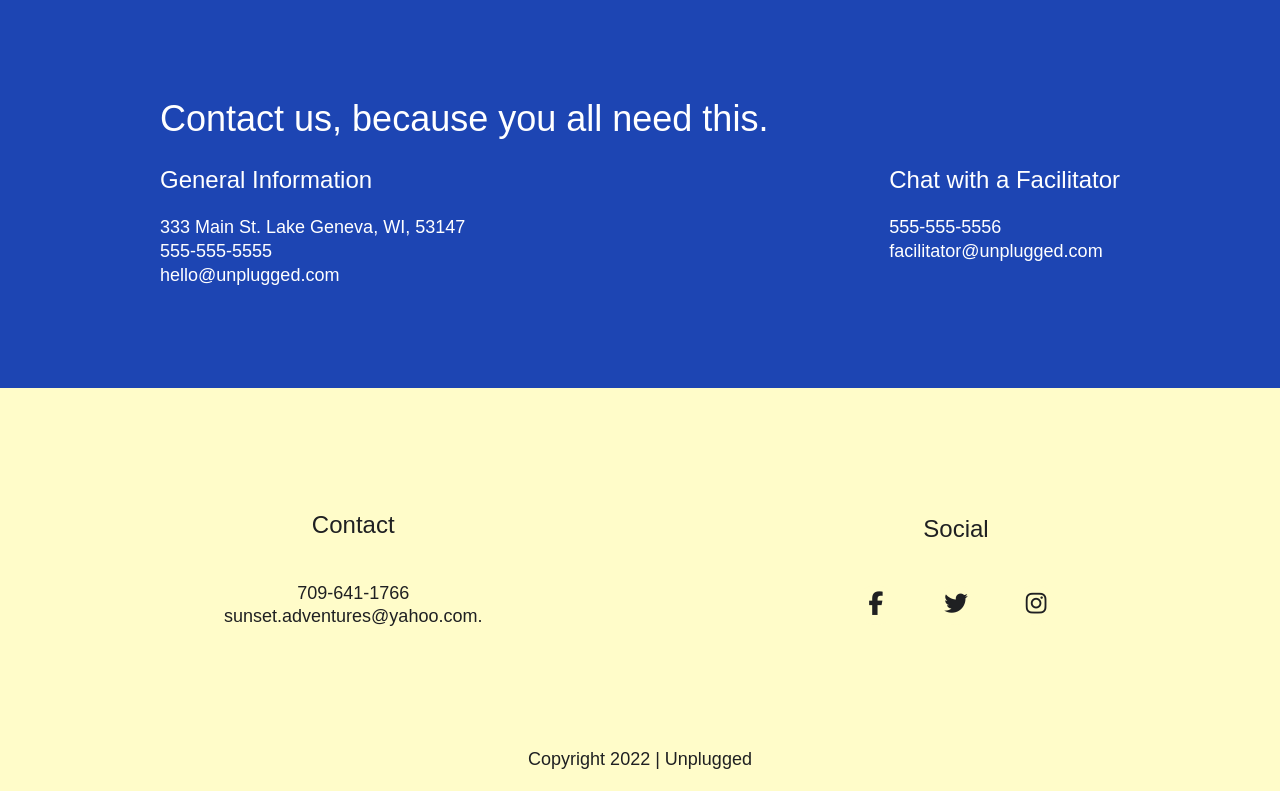
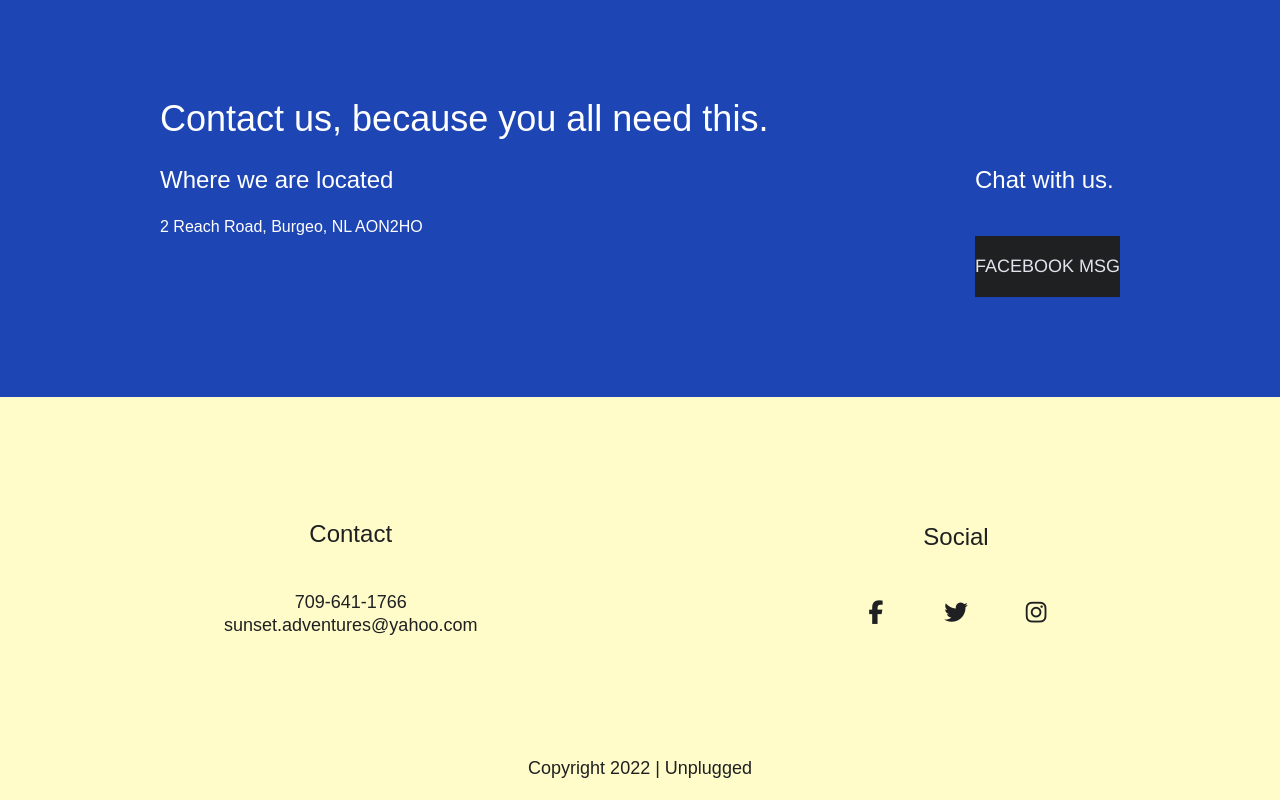
Before and after one commit to JamieS3373/sunset-adventures, a website: page about/index.html in a window 1280 px wide. Shown: the part 1163-1963 px from the top of the page. Drawn offline with Linux system fonts and the light colour scheme.

Commit message:
Updated chat and more

```diff
--- a/about/index.html
+++ b/about/index.html
@@ -99,19 +99,19 @@
           <h2>Contact us, because you all need this.</h2>
           <address class="contact-content">
             <div>
-              <h4>General Information</h4>
+              <h4>Where we are located</h4>
               <p>
-                333 Main St. Lake Geneva, WI, 53147<br>
-                555-555-5555<br>
-                hello@unplugged.com
+                <address>
+                  2 Reach Road, Burgeo, NL AON2HO
+                </address>
               </p>
             </div>
             <div>
-              <h4>Chat with a Facilitator</h4>
-              <p>
-                555-555-5556<br>
-                facilitator@unplugged.com
-              </p>
+              <h4>Chat with us.</h4>
+
+              <input type=button onClick="parent.open('https://www.facebook.com/SunsetAdventuresBurgeo/')"
+              value='FaceBook MSG'>
+
             </div>
           </address>
           <!----END OF CONTACT-CONTENT DIV-->
@@ -129,7 +129,7 @@
           <h4>Contact</h4>
           <address>
             <p><a href="tel:7096411766">709-641-1766</a></p>
-            <p><a href="mailto:sunset.adventures@yahoo.com">sunset.adventures@yahoo.com</a>.</p>
+            <p><a href="mailto:sunset.adventures@yahoo.com">sunset.adventures@yahoo.com</a></p>
           </address>
           <!---END OF ADDRESS-->
         </div>
--- a/css/main.css
+++ b/css/main.css
@@ -744,6 +744,11 @@
       font-size: 1.5em;
     }
 
+    #sndmsgfb {
+
+
+    }
+
    /*===================================================================
     FAQ PAGE
     ==================================================================*/
```
